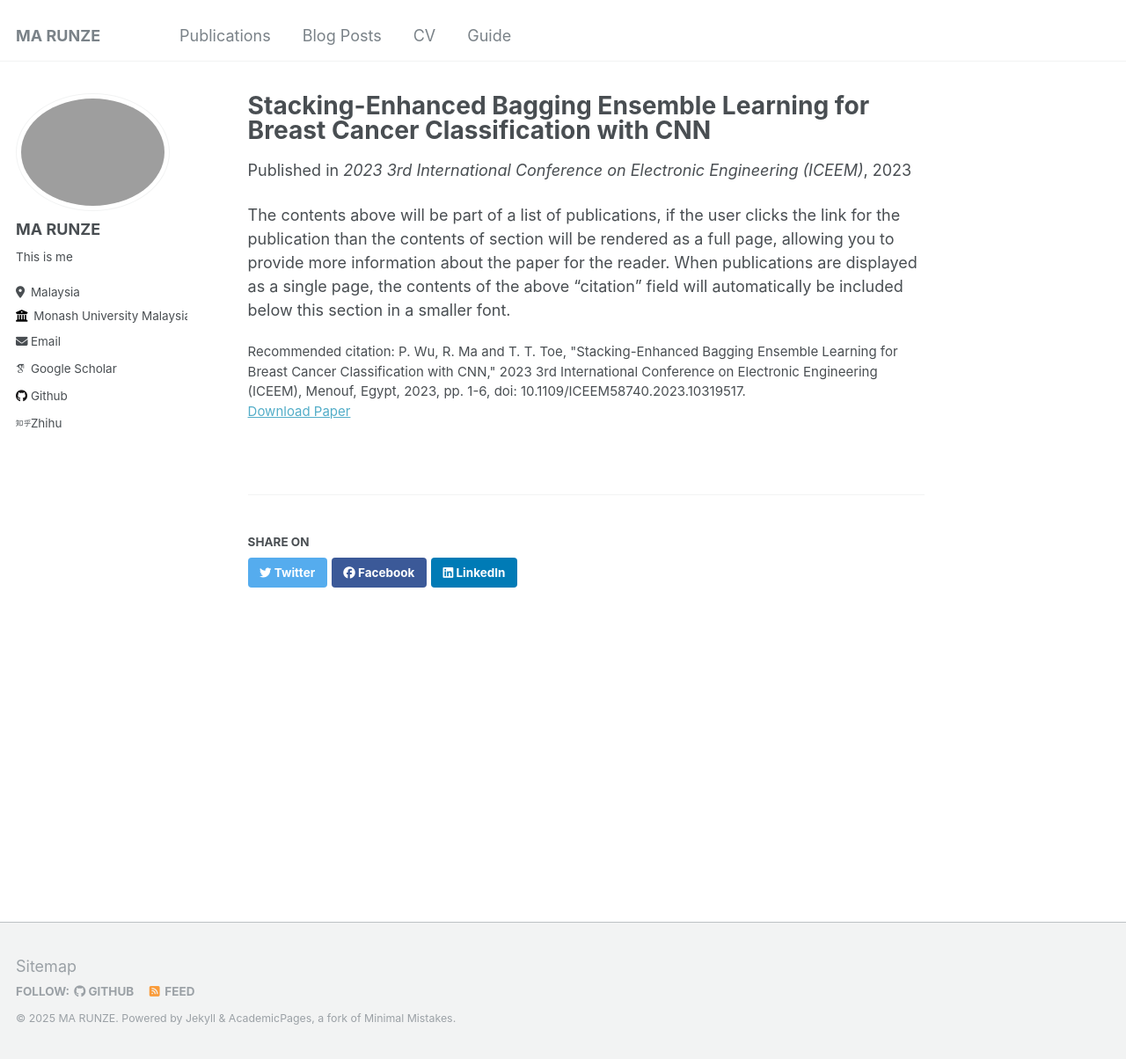
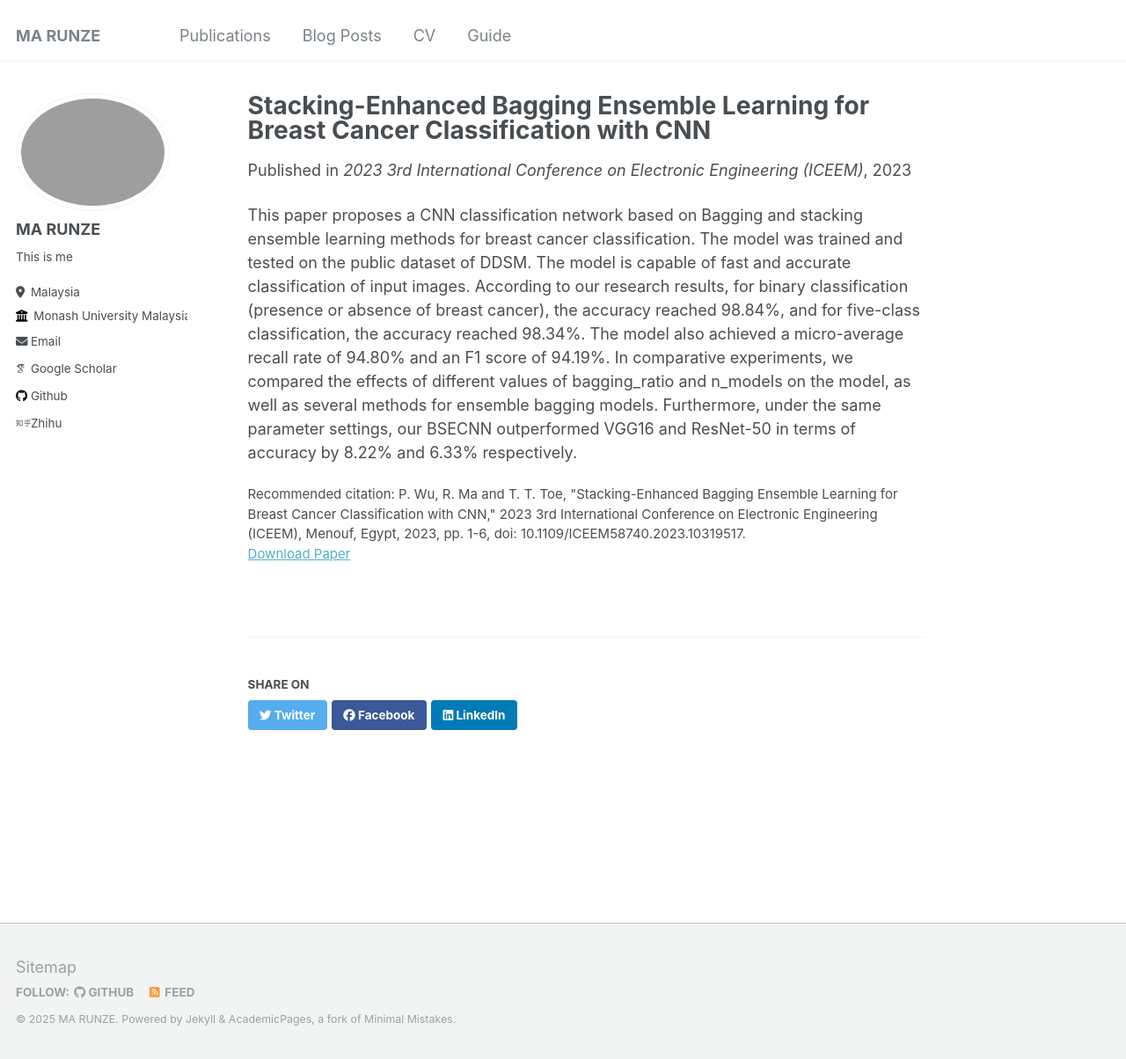
Before and after one commit to Kha1edze/Kha1edze.github.io, a Jekyll site: the page built from _publications/paper1.md, in a window 1280 px wide and 1204 px high. Shown: the whole window at 88% size. Built offline with Jekyll 4.4.1, drawn with Linux system fonts in a browser that asks for light colours; some web fonts are replaced.

Commit message:
update paper1

```diff
--- a/_publications/paper1.md
+++ b/_publications/paper1.md
@@ -8,7 +8,4 @@ venue: '2023 3rd International Conference on Electronic Engineering (ICEEM)'
 paperurl: 'https://ieeexplore.ieee.org/abstract/document/10319517'
 citation: 'P. Wu, R. Ma and T. T. Toe, "Stacking-Enhanced Bagging Ensemble Learning for Breast Cancer Classification with CNN," 2023 3rd International Conference on Electronic Engineering (ICEEM), Menouf, Egypt, 2023, pp. 1-6, doi: 10.1109/ICEEM58740.2023.10319517.'
 ---
-
-The contents above will be part of a list of publications, if the user clicks the link for the publication than the contents of section will be rendered as a full page,
-allowing you to provide more information about the paper for the reader.
-When publications are displayed as a single page, the contents of the above "citation" field will automatically be included below this section in a smaller font.
+This paper proposes a CNN classification network based on Bagging and stacking ensemble learning methods for breast cancer classification. The model was trained and tested on the public dataset of DDSM. The model is capable of fast and accurate classification of input images. According to our research results, for binary classification (presence or absence of breast cancer), the accuracy reached 98.84%, and for five-class classification, the accuracy reached 98.34%. The model also achieved a micro-average recall rate of 94.80% and an F1 score of 94.19%. In comparative experiments, we compared the effects of different values of bagging_ratio and n_models on the model, as well as several methods for ensemble bagging models. Furthermore, under the same parameter settings, our BSECNN outperformed VGG16 and ResNet-50 in terms of accuracy by 8.22% and 6.33% respectively.
```
